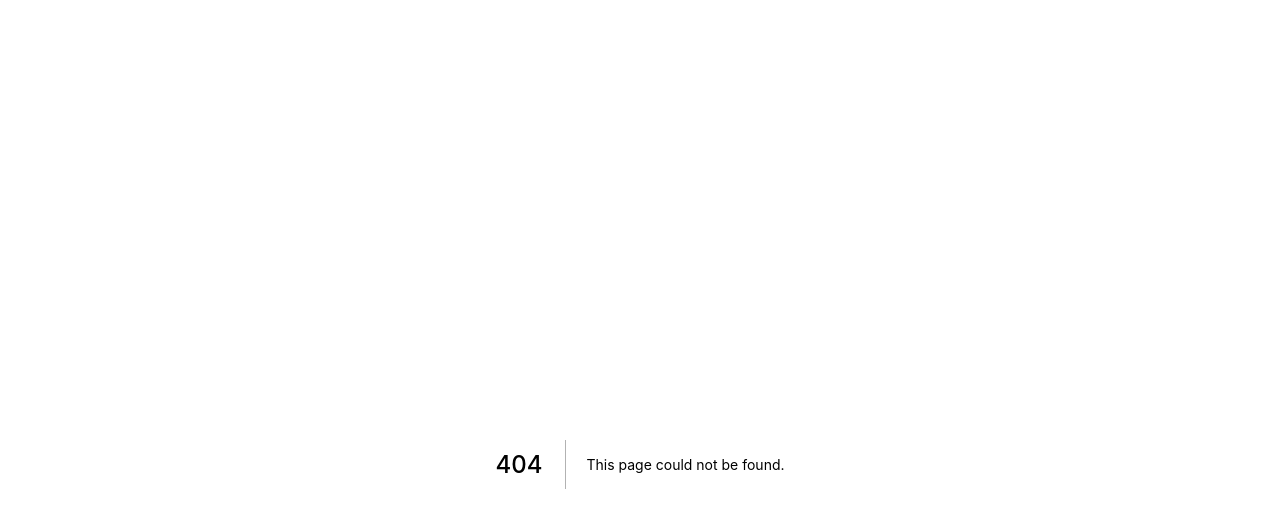
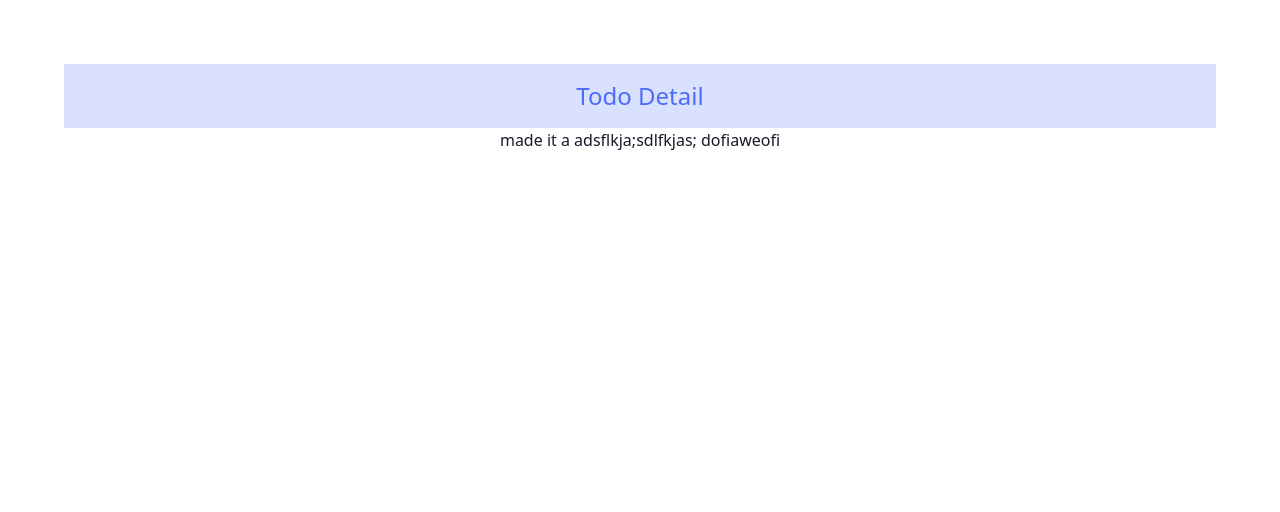
Before and after one commit to swimmingone/poomang-clone, a Next.js app: page /edit/1 in a window 1280 px wide. Before the commit this address had no page. Shown: the top 512 px of the page. Built offline with nearby package versions, Linux system fonts and the light colour scheme.

Commit message:
feat: edit 페이지 라우팅

```diff
--- a/components/TodoList/TodoItem.tsx
+++ b/components/TodoList/TodoItem.tsx
@@ -2,6 +2,7 @@ import React, { useState } from 'react';
 import DeleteModal from '../DeleteModal';
 import { Tag } from '../../types/Todo';
 import useSelectedTodoState from '../../store/useSelectedTodoState';
+import { useRouter } from 'next/router';
 
 interface Props {
 	id: string;
@@ -11,6 +12,7 @@ interface Props {
 }
 
 const TodoItem = ({ id, title, tags, isDone }: Props) => {
+	const router = useRouter();
 	const { onToggleDone } = useSelectedTodoState();
 
 	const [isModalVisible, setIsModalVisible] = useState(false);
@@ -27,7 +29,10 @@ const TodoItem = ({ id, title, tags, isDone }: Props) => {
 					checked={isDone}
 					onChange={() => onToggleDone}
 				/>
-				<div className={'flex w-11/12 cursor-pointer hover:text-primary'}>
+				<div
+					className={'flex w-11/12 cursor-pointer hover:text-primary'}
+					onClick={() => router.push(`/edit/${id}`)}
+				>
 					<div className={'flex-grow-1 pl-8 text-xl'}>{title}</div>
 					{/*{isUrgent && <div className={'badge badge-sm badge-warning'}>!</div>}*/}
 				</div>
--- /dev/null
+++ b/pages/edit/[id].tsx
@@ -0,0 +1,27 @@
+import React, { useEffect } from 'react';
+import { useRouter } from 'next/router';
+import PageTitle from '../../components/PageTitle';
+import useSelectedTodoState from '../../store/useSelectedTodoState';
+
+const EditTodo = () => {
+	const router = useRouter();
+	const id = router.query.id;
+
+	const { getTodoById, selectedTodo } = useSelectedTodoState();
+
+	useEffect(() => {
+		if (typeof id === 'string') {
+			getTodoById(id);
+		}
+	}, [getTodoById, id]);
+
+	if (!selectedTodo) return null;
+	return (
+		<>
+			<PageTitle title={'Todo Detail'} />
+			<h1>{selectedTodo.title}</h1>
+		</>
+	);
+};
+
+export default EditTodo;
--- /dev/null
+++ b/store/useSelectedTodoState.tsx
@@ -0,0 +1,34 @@
+import { useRecoilState, useRecoilValue } from 'recoil';
+import { selectedIdState, selectedTodoState } from './todoListState';
+import { useCallback } from 'react';
+import { Todo } from '../types/Todo';
+
+const useTodoState = () => {
+	const selectedTodo = useRecoilValue(selectedTodoState);
+	const [selectedId, setSelectedId] = useRecoilState(selectedIdState);
+
+	const toggleDone = (todo: Todo) => {
+		todo.isDone = !todo.isDone;
+	};
+
+	const onToggleDone = useCallback((todo: Todo) => {
+		toggleDone(todo);
+	}, []);
+
+	const getTodoById = useCallback(
+		(id: string) => {
+			setSelectedId(id);
+		},
+		[setSelectedId],
+	);
+
+	return {
+		selectedId,
+		setSelectedId,
+		selectedTodo,
+		onToggleDone,
+		getTodoById,
+	};
+};
+
+export default useTodoState;
```
Also changed, not shown: 1 other file (tests, documents, lock files or other folders).
